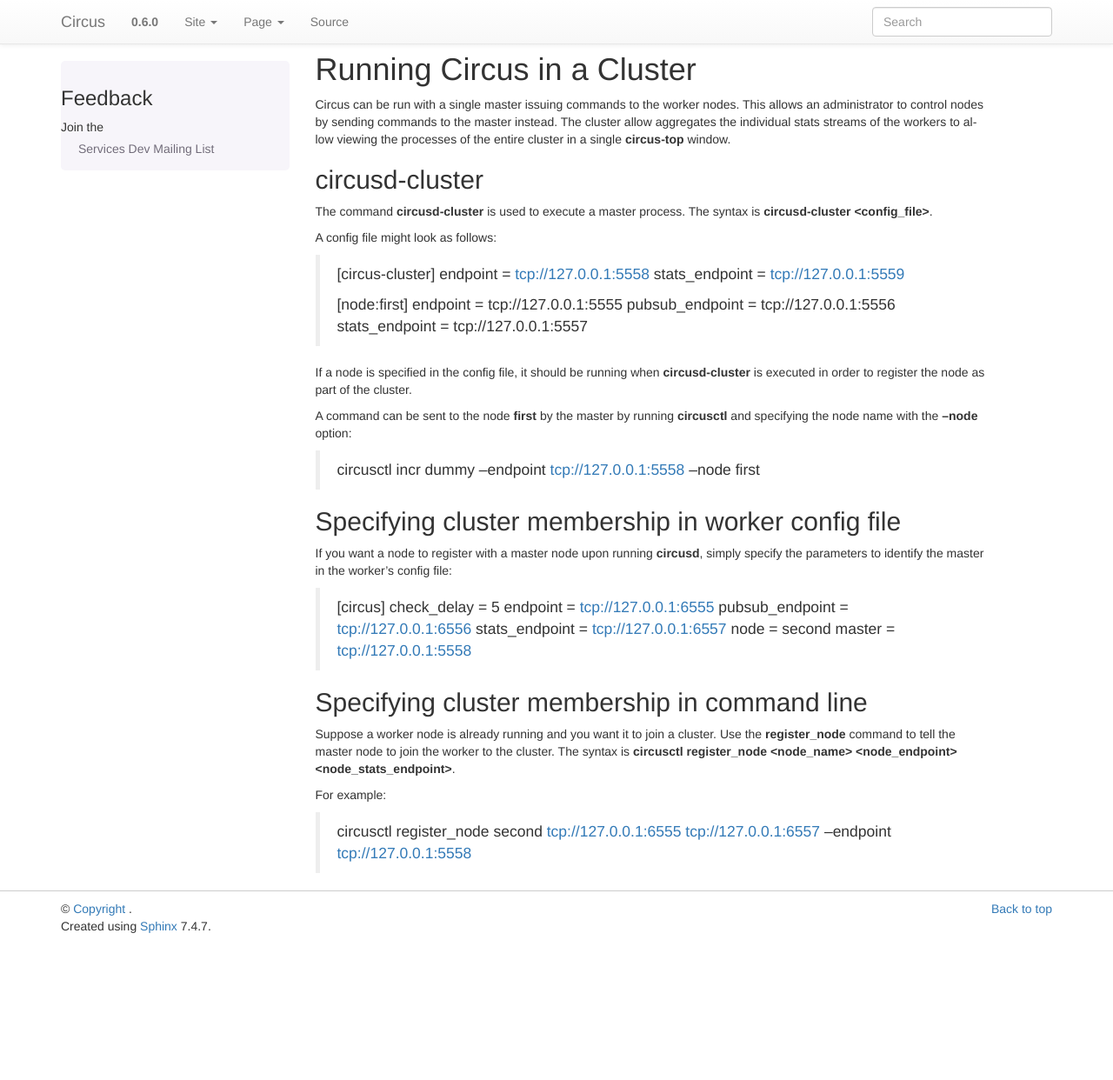
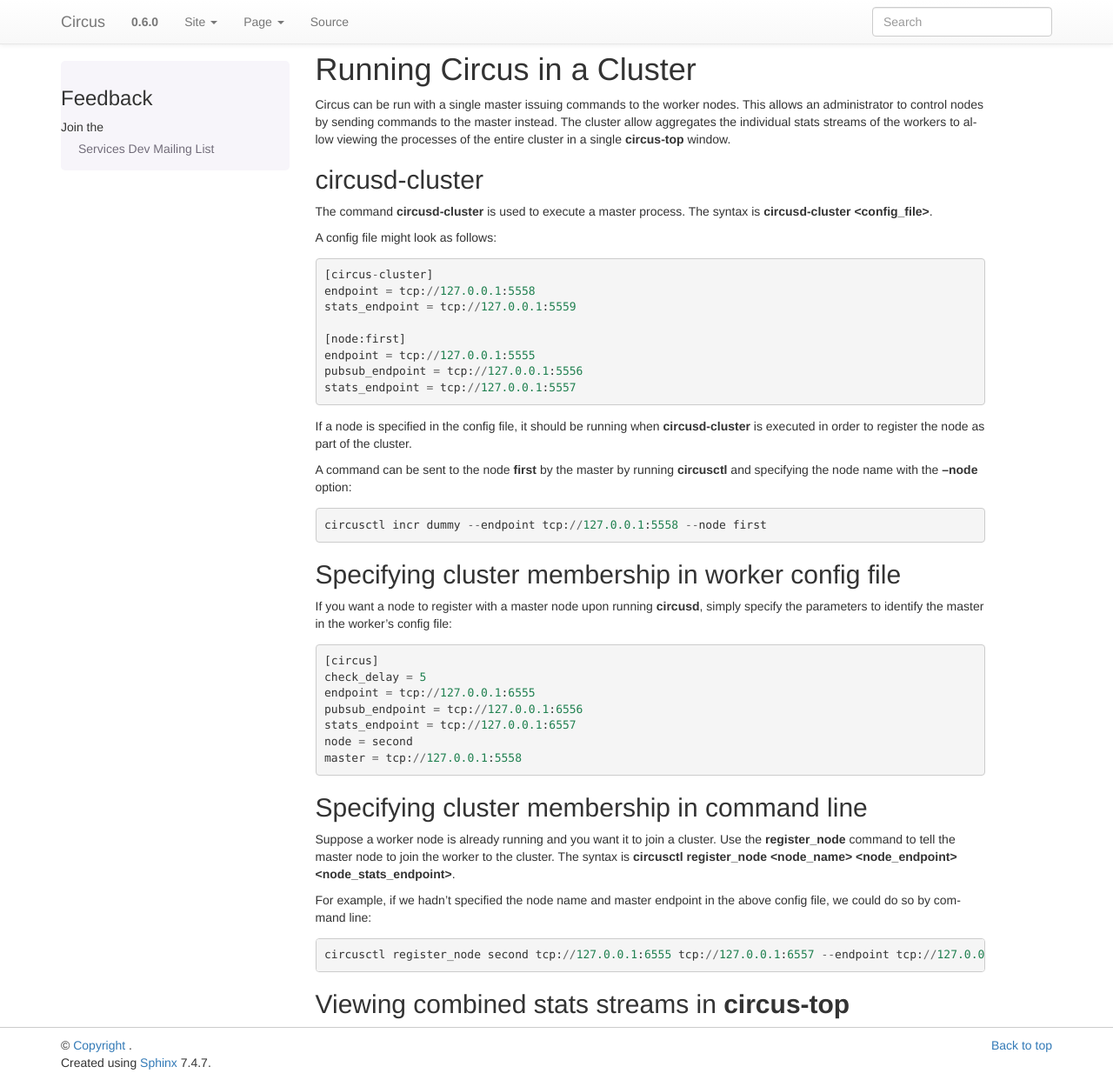
Before and after one commit to circus-tent/circus, a Sphinx documentation site: the page built from docs/source/cluster.rst, in a window 1280 px wide and 1242 px high. Shown: the whole window at 87% size. Built offline with Sphinx 7.4.7, drawn with Linux system fonts in a browser that asks for light colours; pages that are not in the unit, such as notebooks, are missing from menus.

Commit message:
Changing formatting

```diff
--- a/docs/source/cluster.rst
+++ b/docs/source/cluster.rst
@@ -10,7 +10,7 @@
 
 The command **circusd-cluster** is used to execute a master process.  The syntax is **circusd-cluster <config_file>**.
 
-A config file might look as follows:
+A config file might look as follows::
 
     [circus-cluster]
     endpoint = tcp://127.0.0.1:5558
@@ -23,14 +23,14 @@
 
 If a node is specified in the config file, it should be running when **circusd-cluster** is executed in order to register the node as part of the cluster.
 
-A command can be sent to the node **first** by the master by running **circusctl** and specifying the node name with the **--node** option:
+A command can be sent to the node **first** by the master by running **circusctl** and specifying the node name with the **--node** option::
 
     circusctl incr dummy --endpoint tcp://127.0.0.1:5558 --node first
 
 Specifying cluster membership in worker config file
 ===================================================
 
-If you want a node to register with a master node upon running **circusd**, simply specify the parameters to identify the master in the worker's config file:
+If you want a node to register with a master node upon running **circusd**, simply specify the parameters to identify the master in the worker's config file::
 
     [circus]
     check_delay = 5
@@ -45,6 +45,9 @@
 
 Suppose a worker node is already running and you want it to join a cluster.  Use the **register_node** command to tell the master node to join the worker to the cluster.  The syntax is **circusctl register_node <node_name> <node_endpoint> <node_stats_endpoint>**.
 
-For example:
+For example, if we hadn't specified the node name and master endpoint in the above config file, we could do so by command line::
 
     circusctl register_node second tcp://127.0.0.1:6555 tcp://127.0.0.1:6557 --endpoint tcp://127.0.0.1:5558
+
+Viewing combined stats streams in **circus-top**
+================================================
```
